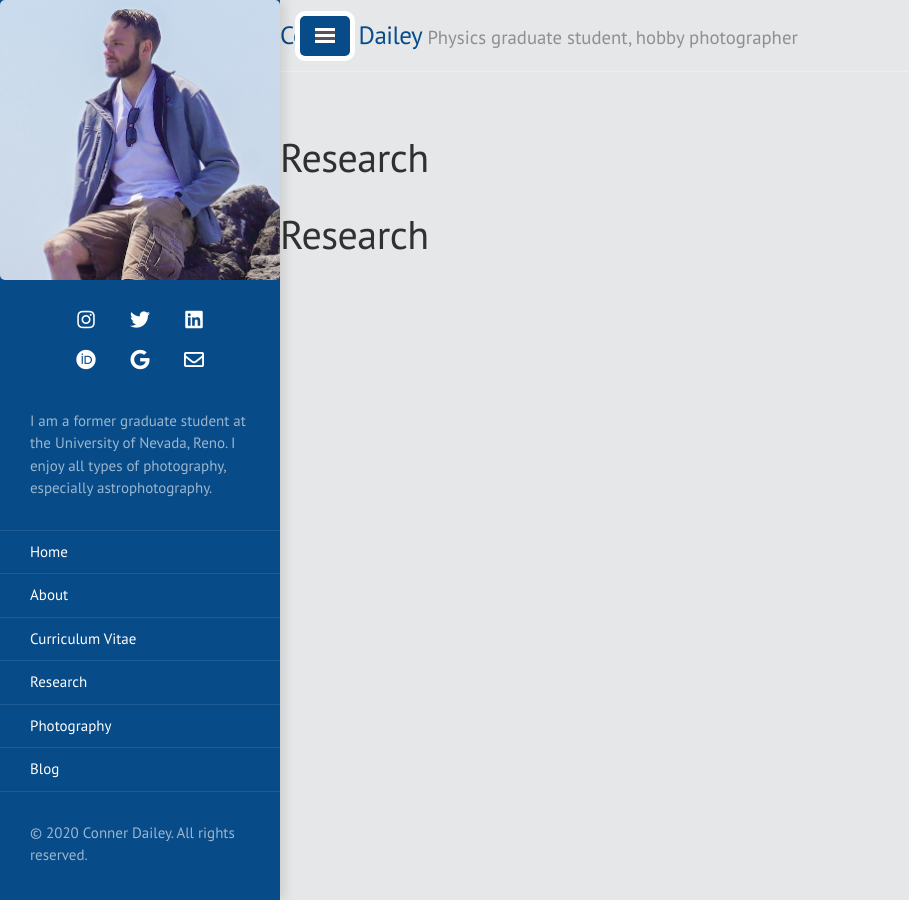
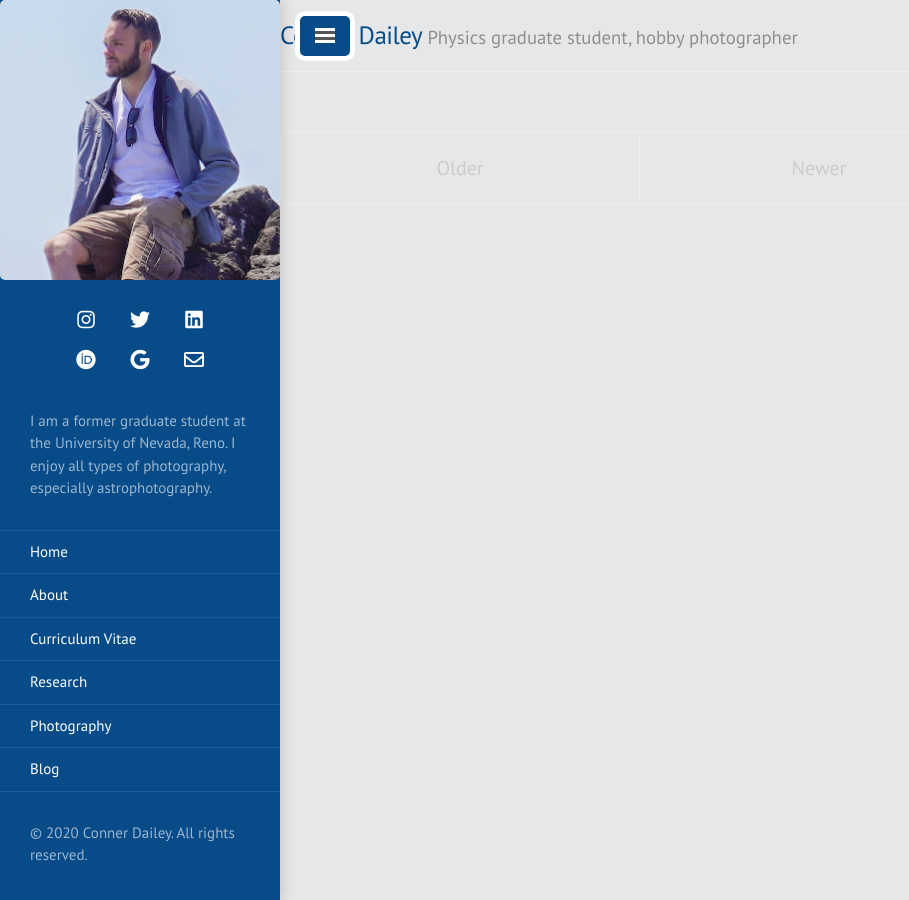
Before and after one commit to TakeTwiceDailey/TakeTwiceDailey.github.io, a Jekyll site: the page built from research/index.html, in a window 1280 px wide. Shown: the whole page, without its empty margins (0-909 px from the left). Built offline with Jekyll 4.4.1, drawn with Linux system fonts in a browser that asks for light colours; nearby versions of some CDN libraries.

Commit message:
adding research code

```diff
--- a/_config.yml
+++ b/_config.yml
@@ -26,3 +26,9 @@ author:
   linkedin: taketwicedailey
   orcid: http://orcid.org/0000-0003-2488-3461
   google_scholar: https://scholar.google.com/citations?user=mPNwR5sAAAAJ&hl=en
+
+# Research functionality
+
+collections:
+   research:
+     #output: true
--- a/_includes/head.html
+++ b/_includes/head.html
@@ -15,7 +15,7 @@
   </title>
 
   <!-- CSS -->
-  <link href="{{ site.baseurl }}/public/css/simplelightbox.min.css" rel='stylesheet' type='text/css'>
+  <!--<link href="{{ site.baseurl }}/public/css/simplelightbox.min.css" rel='stylesheet' type='text/css'>-->
   <link rel="stylesheet" href="{{ site.baseurl }}/public/css/poole.css">
   <link rel="stylesheet" href="{{ site.baseurl }}/public/css/syntax.css">
   <link rel="stylesheet" href="{{ site.baseurl }}/public/css/lanyon.css">
--- a/research.md
+++ /dev/null
@@ -1,6 +0,0 @@
----
-layout: page
-title: Research
----
-
-# Research
--- /dev/null
+++ b/research/index.html
@@ -0,0 +1,50 @@
+---
+layout: default
+title: Research
+---
+
+<div class="posts">
+  {% for post in paginator.posts %}
+  <div class="post">
+    <h1 class="post-title">
+      <a href="{{ site.baseurl }}{{ post.url }}">
+        {{ post.title }}
+      </a>
+    </h1>
+
+    <span class="post-date">{{ post.date | date_to_string }}</span>
+
+    <div>
+      {% if post.fullview %}
+      {{ post.content }}
+      {% else %}
+      {% if post.shortinfo %}
+      {{ post.shortinfo }}
+      {% elsif post.description %}
+      {{ post.description }}
+      {% else %}
+      {{ post.excerpt }}
+      {% endif %}
+      {% endif %}
+    </div>
+
+  </div>
+  {% endfor %}
+</div>
+
+<div class="pagination">
+  {% if paginator.next_page %}
+    <a class="pagination-item older" href="{{ site.baseurl }}/blog/page{{paginator.next_page}}">Older</a>
+  {% else %}
+    <span class="pagination-item older">Older</span>
+  {% endif %}
+  {% if paginator.previous_page %}
+    {% if paginator.page == 2 %}
+      <a class="pagination-item newer" href="{{ site.baseurl }}/blog/">Newer</a>
+    {% else %}
+      <a class="pagination-item newer" href="{{ site.baseurl }}/blog/page{{paginator.previous_page}}">Newer</a>
+    {% endif %}
+  {% else %}
+    <span class="pagination-item newer">Newer</span>
+  {% endif %}
+</div>
```
Also changed, not shown: public/css/simplelightbox.min.css (deleted).
